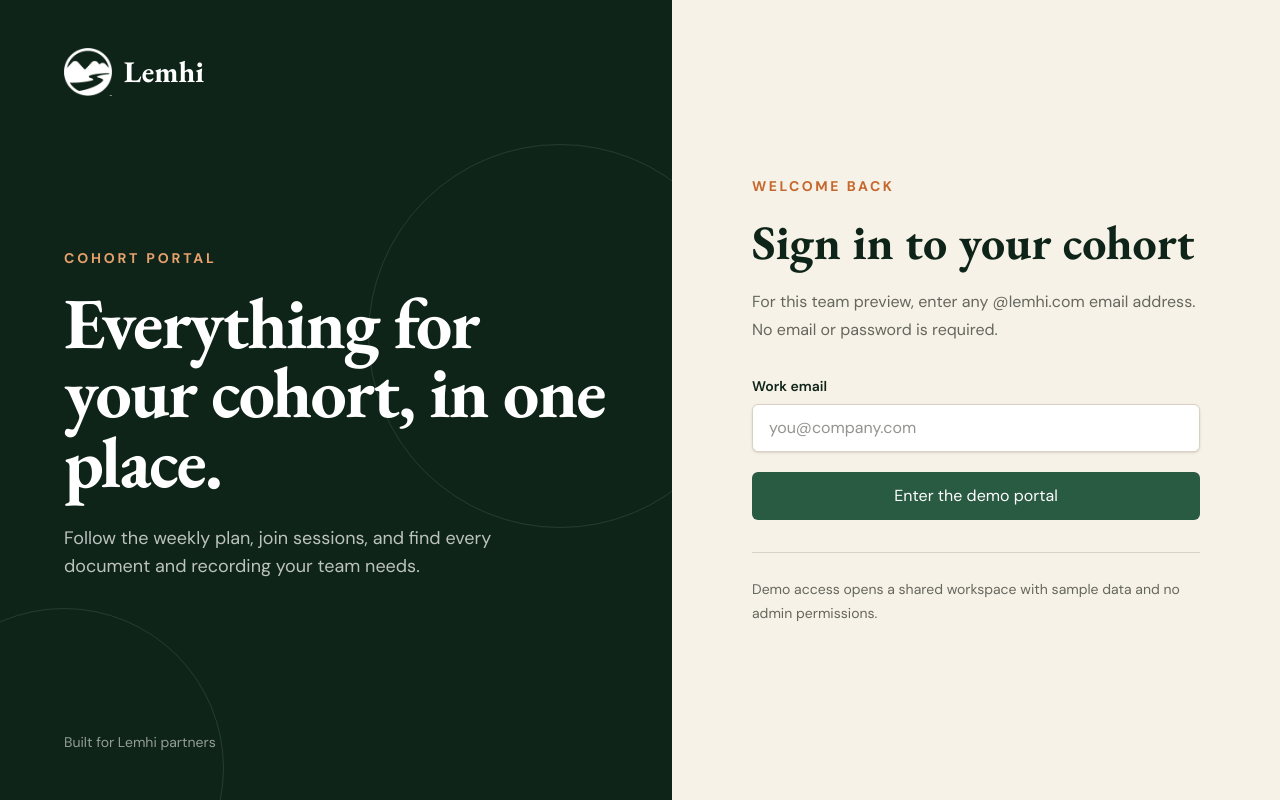
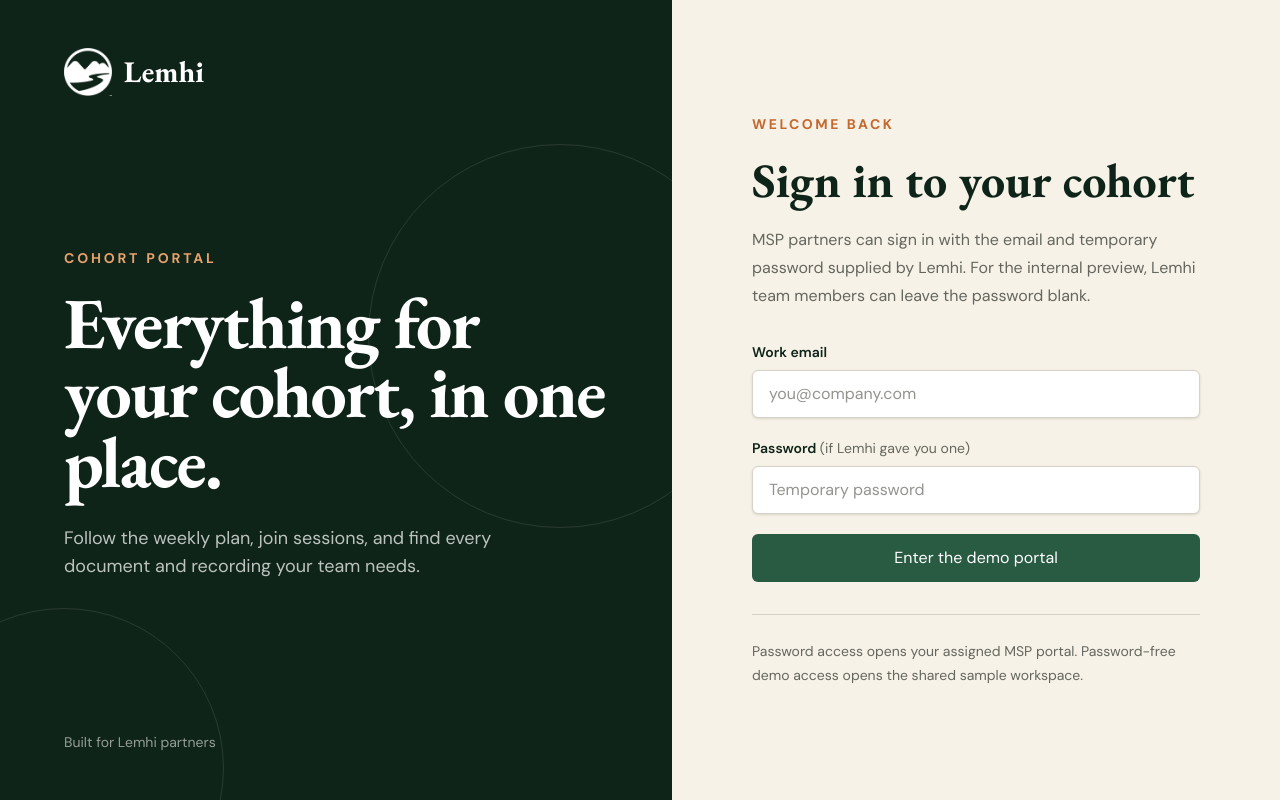
Before and after one commit to LemhiCo/cohortapp4mark, a Next.js app: page /sign-in in a window 1280 px wide. Built offline with nearby package versions, Linux system fonts and the light colour scheme.

Commit message:
Add password access for MSP prototype accounts

```diff
--- a/app/sign-in/actions.ts
+++ b/app/sign-in/actions.ts
@@ -6,12 +6,63 @@ import { headers } from "next/headers";
 import { redirect } from "next/navigation";
 
 import { createAdminSupabaseClient } from "@/lib/supabase/admin";
+import { homeForRole } from "@/lib/auth";
 import { createServerSupabaseClient } from "@/lib/supabase/server";
 
 export type MagicLinkState = {
   status: "idle" | "success" | "error";
   message: string;
 };
+
+async function signInWithPassword(email: string, password: string): Promise<MagicLinkState> {
+  const supabase = await createServerSupabaseClient();
+  const { data, error } = await supabase.auth.signInWithPassword({ email, password });
+
+  if (error || !data.user) {
+    return { status: "error", message: "The email or password is not recognized." };
+  }
+
+  const { data: profile } = await supabase
+    .from("profiles")
+    .select("id, role, msp_id, active")
+    .eq("id", data.user.id)
+    .maybeSingle();
+
+  if (!profile?.active) {
+    await supabase.auth.signOut();
+    return { status: "error", message: "This portal access is inactive. Contact your Lemhi lead." };
+  }
+
+  if (profile.msp_id) {
+    const { data: msp } = await supabase
+      .from("msps")
+      .select("status")
+      .eq("id", profile.msp_id)
+      .maybeSingle();
+
+    if (msp?.status !== "active") {
+      await supabase.auth.signOut();
+      return { status: "error", message: "This MSP portal is inactive. Contact your Lemhi lead." };
+    }
+  }
+
+  const admin = createAdminSupabaseClient();
+  await Promise.all([
+    admin.from("profiles").update({ last_seen_at: new Date().toISOString() }).eq("id", data.user.id),
+    admin
+      .from("invitations")
+      .update({ accepted_at: new Date().toISOString(), status: "accepted" })
+      .eq("auth_user_id", data.user.id)
+      .eq("status", "pending"),
+    admin.from("activity_events").insert({
+      event_type: "sign_in",
+      msp_id: profile.msp_id,
+      user_id: data.user.id,
+    }),
+  ]);
+
+  redirect(homeForRole(profile.role));
+}
 
 async function enterDemoPortal(claimedEmail: string) {
   const demoIdentity = createHash("sha256").update(claimedEmail).digest("hex").slice(0, 20);
@@ -61,11 +112,15 @@ export async function requestMagicLink(
   formData: FormData,
 ): Promise<MagicLinkState> {
   const emailValue = formData.get("email");
+  const passwordValue = formData.get("password");
   const email = typeof emailValue === "string" ? emailValue.trim().toLowerCase() : "";
+  const password = typeof passwordValue === "string" ? passwordValue : "";
 
   if (!email || !email.includes("@")) {
     return { status: "error", message: "Enter a valid work email address." };
   }
+
+  if (password) return signInWithPassword(email, password);
 
   if (process.env.DEMO_LOGIN_ENABLED !== "false") {
     if (!email.endsWith("@lemhi.com")) {
--- a/app/sign-in/magic-link-form.tsx
+++ b/app/sign-in/magic-link-form.tsx
@@ -1,6 +1,6 @@
 "use client";
 
-import { useActionState } from "react";
+import { useActionState, useState } from "react";
 
 import { requestMagicLink, type MagicLinkState } from "./actions";
 
@@ -8,6 +8,7 @@ const initialState: MagicLinkState = { status: "idle", message: "" };
 
 export function MagicLinkForm({ demoMode }: { demoMode: boolean }) {
   const [state, formAction, pending] = useActionState(requestMagicLink, initialState);
+  const [hasPassword, setHasPassword] = useState(false);
 
   return (
     <form action={formAction} className="mt-8 space-y-5">
@@ -26,18 +27,37 @@ export function MagicLinkForm({ demoMode }: { demoMode: boolean }) {
         />
       </div>
 
+      <div className="space-y-2">
+        <label htmlFor="password" className="block text-sm font-semibold text-dark-evergreen">
+          Password <span className="font-normal text-muted">(if Lemhi gave you one)</span>
+        </label>
+        <input
+          id="password"
+          name="password"
+          type="password"
+          autoComplete="current-password"
+          onChange={(event) => setHasPassword(Boolean(event.target.value))}
+          placeholder="Temporary password"
+          className="min-h-12 w-full rounded-md border border-line bg-white px-4 text-base text-forest-ink shadow-sm placeholder:text-muted/70 focus:border-evergreen focus:outline-none"
+        />
+      </div>
+
       <button
         type="submit"
         disabled={pending}
         className="flex min-h-12 w-full items-center justify-center rounded-md bg-evergreen px-5 text-base font-semibold text-white transition hover:bg-dark-evergreen disabled:cursor-wait disabled:opacity-65"
       >
         {pending
-          ? demoMode
-            ? "Opening demo portal…"
-            : "Sending secure link…"
-          : demoMode
-            ? "Enter the demo portal"
-            : "Email me a sign-in link"}
+          ? hasPassword
+            ? "Signing in…"
+            : demoMode
+              ? "Opening demo portal…"
+              : "Sending secure link…"
+          : hasPassword
+            ? "Sign in"
+            : demoMode
+              ? "Enter the demo portal"
+              : "Email me a sign-in link"}
       </button>
 
       {state.message ? (
--- a/app/sign-in/page.tsx
+++ b/app/sign-in/page.tsx
@@ -51,8 +51,8 @@ export default async function SignInPage({ searchParams }: SignInPageProps) {
           </h2>
           <p className="mt-4 text-base leading-7 text-muted">
             {demoMode
-              ? "For this team preview, enter any @lemhi.com email address. No email or password is required."
-              : "Use the email address where you received your Lemhi invitation. No password required."}
+              ? "MSP partners can sign in with the email and temporary password supplied by Lemhi. For the internal preview, Lemhi team members can leave the password blank."
+              : "Sign in with your Lemhi portal password, or leave the password blank to receive a secure email link."}
           </p>
 
           {error ? (
@@ -68,8 +68,8 @@ export default async function SignInPage({ searchParams }: SignInPageProps) {
           <div className="mt-8 border-t border-line pt-6">
             <p className="text-sm leading-6 text-muted">
               {demoMode
-                ? "Demo access opens a shared workspace with sample data and no admin permissions."
-                : "The link expires for your protection. If it does, return here to request a new one."}
+                ? "Password access opens your assigned MSP portal. Password-free demo access opens the shared sample workspace."
+                : "Email links expire for your protection. If a link expires, return here to request another."}
             </p>
           </div>
         </div>
```
